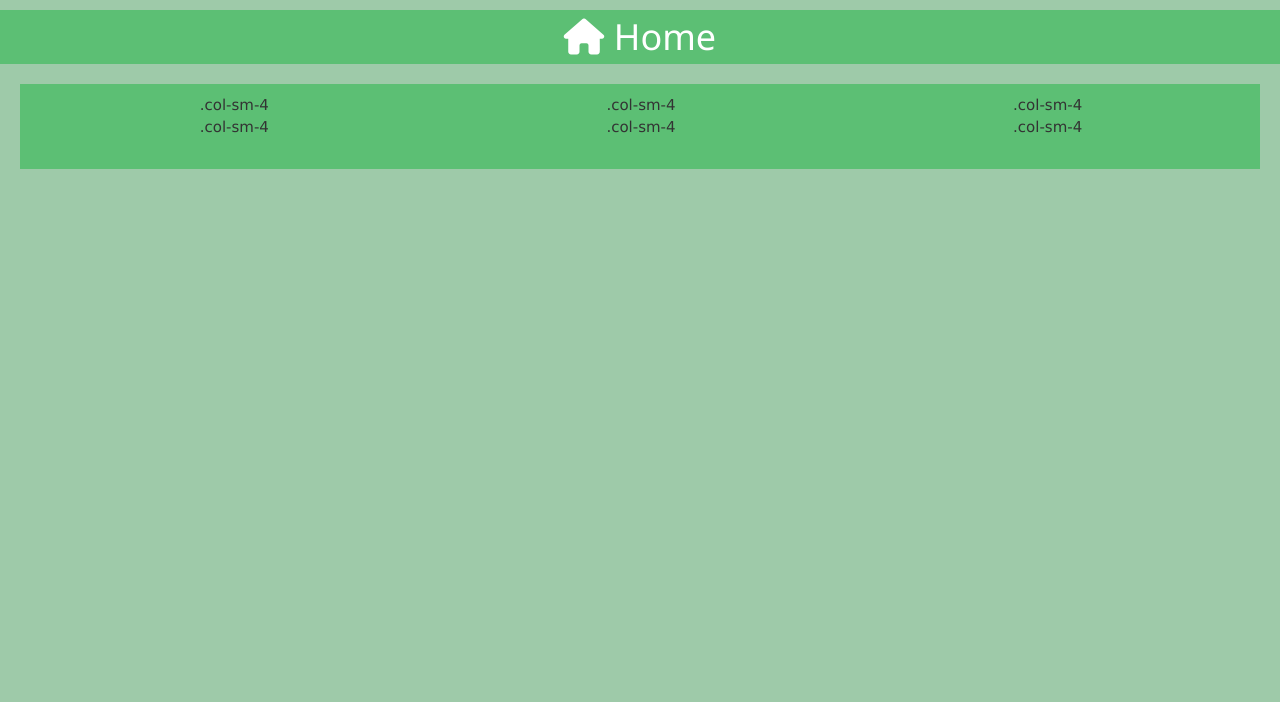
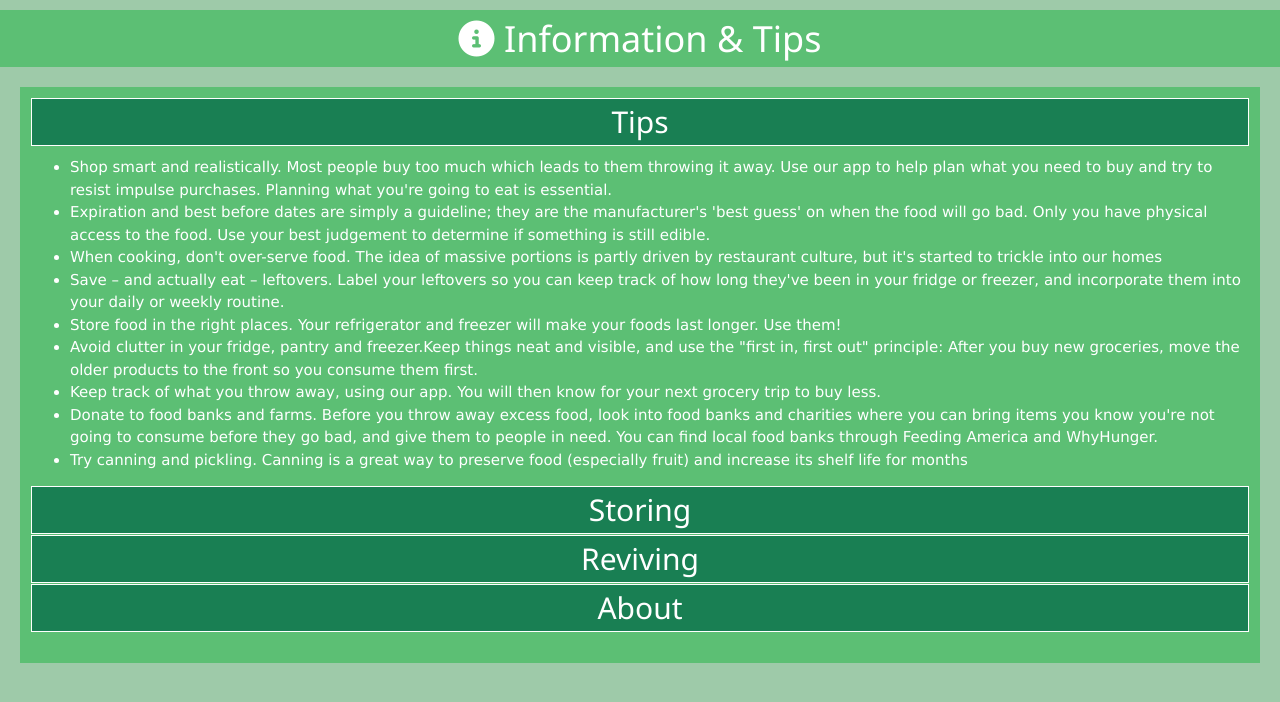
Before and after one commit to noah-seltzer/Deer-Lake, a PHP site: page /info.html in a window 1280 px wide. Shown: the top 702 px of the page. Run offline with PHP 8.4, Linux system fonts and the light colour scheme; some libraries are stand-ins or nearby versions.

Commit message:
info page

```diff
--- a/info.html
+++ b/info.html
@@ -3,7 +3,7 @@
 <!DOCTYPE html>
 <html>
 <head>
-	<title>Waste Watcher</title>
+	<title>Waste Watcher | Info</title>
 	<!-- Bootstrap 4 alpha CSS -->
 	<link href="https://maxcdn.bootstrapcdn.com/bootstrap/4.0.0-alpha.4/css/bootstrap.min.css" rel="stylesheet">
 	<!-- Custom Fonts -->
@@ -15,27 +15,79 @@
 </head>
 <body>
 <nav>
-    <h1 id="navTitle"><i class="fa fa-home" aria-hidden="true"></i> Home</h1>
+    <h1 id="navTitle"><i class="fa fa-info-circle" aria-hidden="true"></i> Information & Tips</h1>
     </nav>
 <div id="container">
 
+<div id="accordion">
 
-<div class="row">
-  <div class="col-xs-4 col">.col-sm-4</div>
-  <div class="col-xs-4 col">.col-sm-4</div>
-  <div class="col-xs-4 col">.col-sm-4</div>
-</div>
-    <div class="row">
-  <div class="col-xs-4 col">.col-sm-4</div>
-  <div class="col-xs-4 col">.col-sm-4</div>
-  <div class="col-xs-4 col">.col-sm-4</div>
-</div>
+          <h2 id="info">Tips</h2>
+  <div id="infoText">
+    <ul id="">
+      <li> Shop smart and realistically. Most people buy too much which leads to them throwing it away. Use our app to help plan what you need to buy and try to resist impulse purchases. Planning what you're going to eat is essential.</li>
+        <li>Expiration and best before dates are simply a guideline; they are the manufacturer's 'best guess' on when the food will go bad. Only you have physical access to the food. Use your best judgement to determine if something is still edible.</li>
+        <li>When cooking, don't over-serve food.
+The idea of massive portions is partly driven by restaurant culture, but it's started to trickle into our homes</li>
+        <li>Save – and actually eat – leftovers. Label your leftovers so you can keep track of how long they've been in your fridge or freezer, and incorporate them into your daily or weekly routine.</li>
+        <li>Store food in the right places. Your refrigerator and freezer will make your foods last longer. Use them!</li>
+        <li>Avoid clutter in your fridge, pantry and freezer.Keep things neat and visible, and use the "first in, first out" principle: After you buy new groceries, move the older products to the front so you consume them first.</li>
+        <li>Keep track of what you throw away, using our app. You will then know for your next grocery trip to buy less.</li>
+        <li> Donate to food banks and farms.
+Before you throw away excess food, look into food banks and charities where you can bring items you know you're not going to consume before they go bad, and give them to people in need. You can find local food banks through Feeding America and WhyHunger.</li>
+      <li>Try canning and pickling.
+Canning is a great way to preserve food (especially fruit) and increase its shelf life for months</li>
+      </ul>
+  </div>
+
+
+    <h2 id="info">Storing</h2>
+  <div id="infoText">
+    <ul id="">
+        <li>Leave refrigerated produce unwashed in its original packaging or wrapped loosely in a plastic bag. </li>
+      <li> Keep your raw meat, poultry, fish and seafood separate from other food in the refrigerator at home.</li>
+        <li>Buy cold or frozen food at the end of your shopping trip.</li>
+        <li>Check the "best before" date on your food.</li>
+        <li>If you use reusable grocery bags or bins, make sure to use a specific bag or bin for meat, poultry or seafood. </li>
+        <li>Meats are usually good for 8-12 months in the freezer. Try not to forget about them!</li>
+        <li> Wrap hard cheeses in wax paper, and then store in a resealable bag.</li>
+        <li>To speed up ripening of fruits, store them in a brown paper bag. The bag traps ethylene gas which is a maturing agent.</li>
+        <li>Overriped bananas can be frozen for baking delicious banana bread</li>
+
+
+
+
+      </ul>
+  </div>
+
+       <h2 id="info">Reviving</h2>
+  <div id="infoText">
+    <ul id="">
+      <li> Flimsy vegetables are still good to eat, although unappealing. Try throwing them in your next green smoothie.</li>
+        <li>Overripe bananas can be used in banana bread. Apples too!</li>
+        <li>Cucumbers can be put into a mason jar with vinegar and salt to make pickles.</li>
+        <li>Potatoes look bad? Throw them in the oven with olive oil at 450 F until they are golden brown.</li>
+        <li> Green onions and many other vegetables can be revived by storing them in water for 6 or more hours.</li>
+      </ul>
+  </div>
+
+        <h2 id="info">About</h2>
+  <div id="infoText">
+   <p> We are a group of five students of BCIT that are commited to reducing food waste. We developed this app for a project course. If you have any suggestions or comments please email us at waste23@gmail.com</p>
+  </div>
+
+
+
+
+
+
 
 
 
 
 <!-- jQuery library -->
 <script src="https://ajax.googleapis.com/ajax/libs/jquery/3.0.0/jquery.min.js" integrity="sha384-THPy051/pYDQGanwU6poAc/hOdQxjnOEXzbT+OuUAFqNqFjL+4IGLBgCJC3ZOShY" crossorigin="anonymous"></script>
+
+    <script src="https://code.jquery.com/ui/1.12.1/jquery-ui.js"></script>
 
 <!-- Tether -->
 <script src="https://cdnjs.cloudflare.com/ajax/libs/tether/1.2.0/js/tether.min.js" integrity="sha384-Plbmg8JY28KFelvJVai01l8WyZzrYWG825m+cZ0eDDS1f7d/js6ikvy1+X+guPIB" crossorigin="anonymous"></script>
@@ -58,3 +110,14 @@ $(function () {
   $('[data-toggle="popover"]').popover()
 })
 </script>
+
+    <script>
+  $( function() {
+    $( "#accordion" ).accordion({
+      collapsible: true,
+        heightStyle: "content",
+            autoHeight: false,
+        clearStyle: true,
+    });
+  } );
+  </script>
--- a/style/base.css
+++ b/style/base.css
@@ -98,3 +98,24 @@ nav {
     float:left;
     padding-left:10px;
 }
+
+/** Info **/
+#info{
+     background-color:#197F53;
+    text-align: center;
+    color:white;
+    padding:5px;
+    margin:1px;
+    border: 1px solid white;
+
+}
+#infoText{
+    color:white;
+    margin-top:10px;
+    margin-bottom: 10px;;
+
+}
+li {
+
+
+}
```
